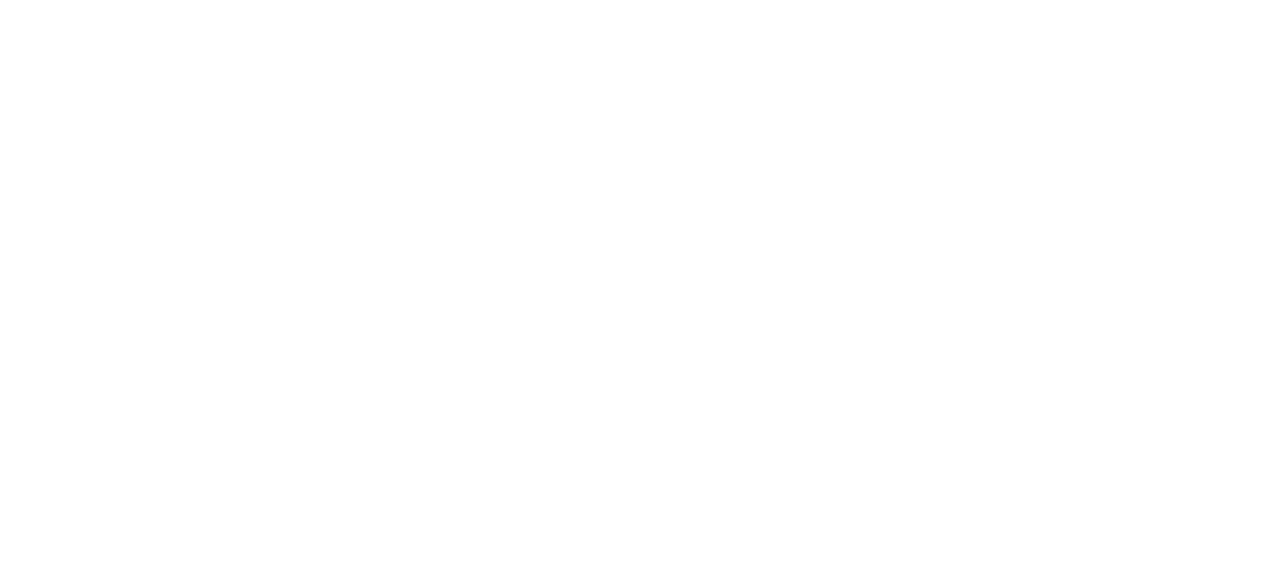
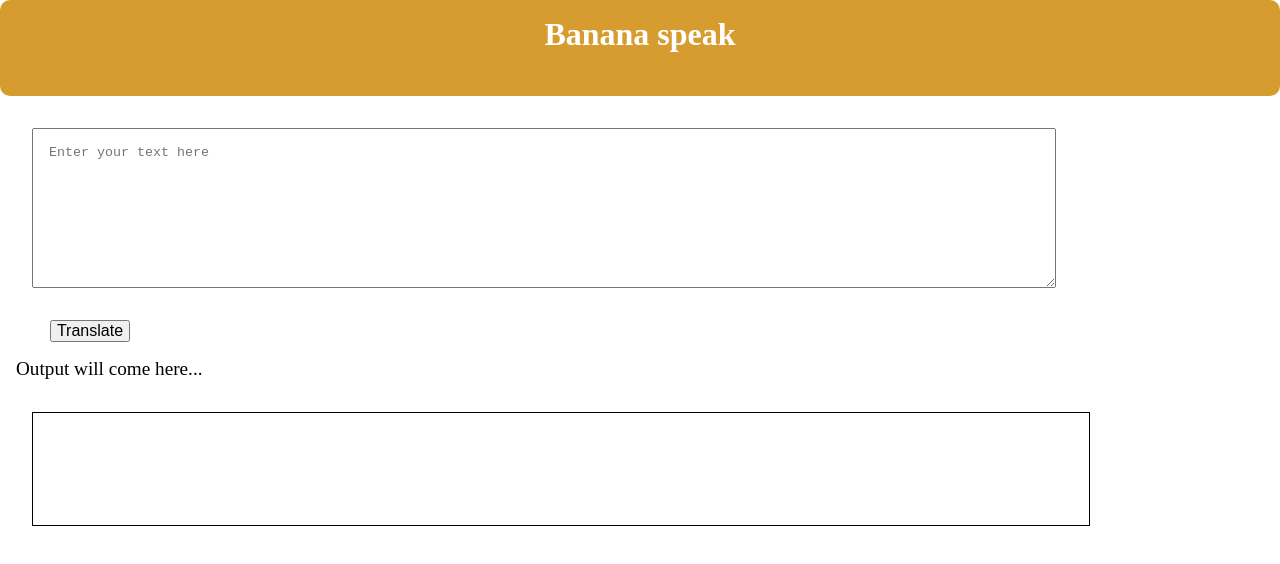
Before and after one commit to mohit0268/Banana-speak, a plain HTML site: page index.html in a window 1280 px wide. Drawn offline with Linux system fonts and the light colour scheme.

Commit message:
input processing output done

```diff
--- a/app.js
+++ b/app.js
@@ -0,0 +1,10 @@
+var btnTranslate=document.querySelector("#btn-translate");
+var txtInput=document.querySelector("#text-input");
+var output=document.querySelector("#output");
+
+function clickHandler(){
+    console.log(txtInput.value)
+    console.log("clicked");
+}
+
+btnTranslate.addEventListener("click",clickHandler)
--- a/index.html
+++ b/index.html
@@ -4,8 +4,15 @@
     <meta http-equiv="X-UA-Compatible" content="IE=edge">
     <meta name="viewport" content="width=device-width, initial-scale=1.0">
     <title>Banana Talk</title>
+    <link rel="stylesheet" href="styles.css">
 </head>
 <body>
+    <div class="section">Banana speak</div>
+    <textarea id="text-input" placeholder="Enter your text here"></textarea>
+    <button id="btn-translate">Translate</button>
+    <div style="font-size: larger; margin:1rem">Output will come here...</div>
+    <div class="output"></div>
+    <script src="app.js"></script>
 
 </body>
 </html>
--- a/styles.css
+++ b/styles.css
@@ -0,0 +1,34 @@
+*{
+    margin:0;
+    padding:0;
+}
+.section{
+    width:100vw;
+    height: 10%;
+    background-color: rgba(214, 155, 44, 0.986);
+    color:#fff;
+    font-size: 2rem;
+    font-weight: bold;
+    text-align:center;
+    padding-top: 1rem;
+    border-radius: 10px;
+}
+textarea{
+    width:80%;
+    height:20vh;
+    display: block;
+    margin:2rem;
+    padding:1rem;
+}
+button{
+    width: 80px;
+    font-size: 1rem;
+    margin:0 50px;
+}
+.output{
+    width:80%;
+    height:10vh;
+    padding:1rem;
+    margin:2rem;
+    border:1px solid black;
+}
```
